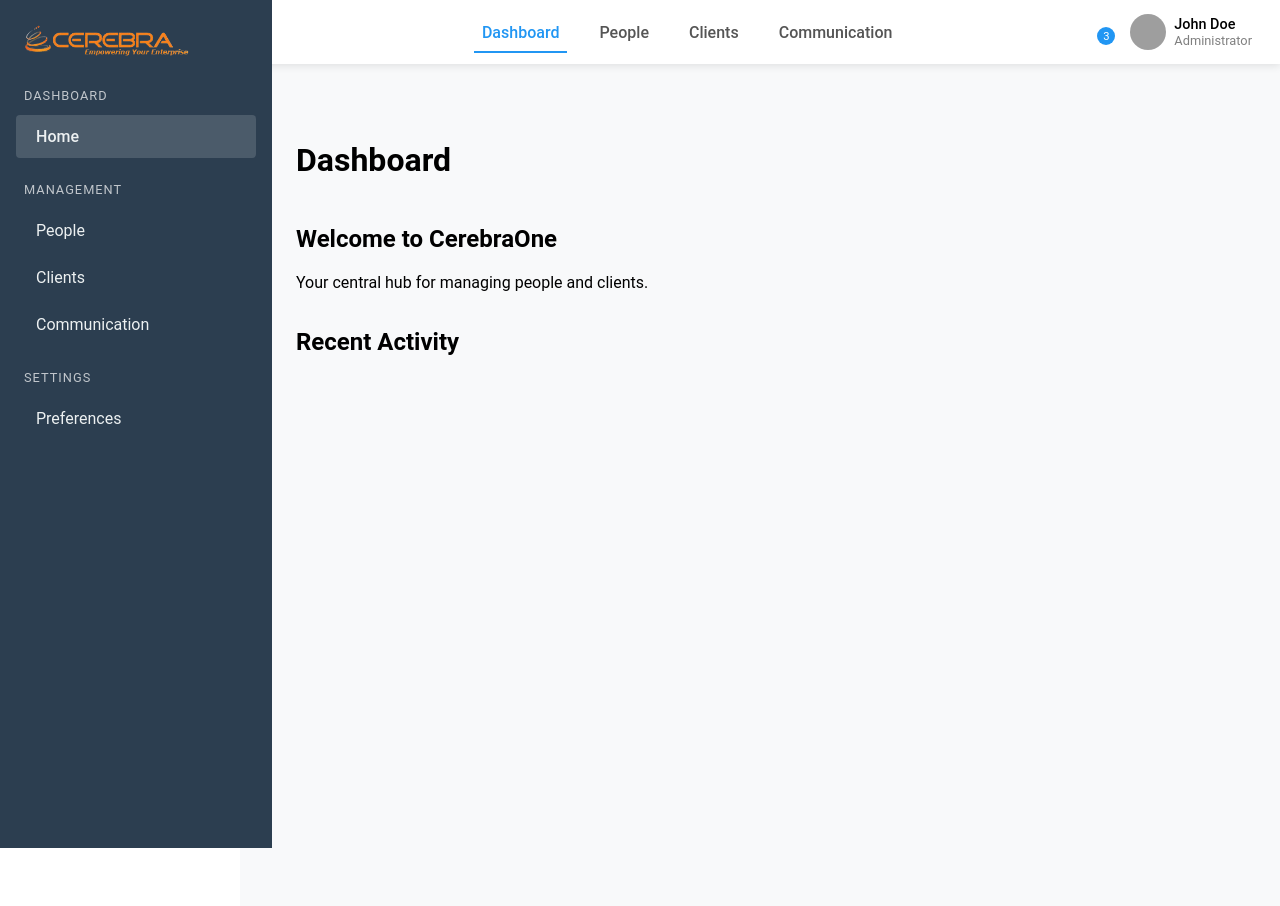
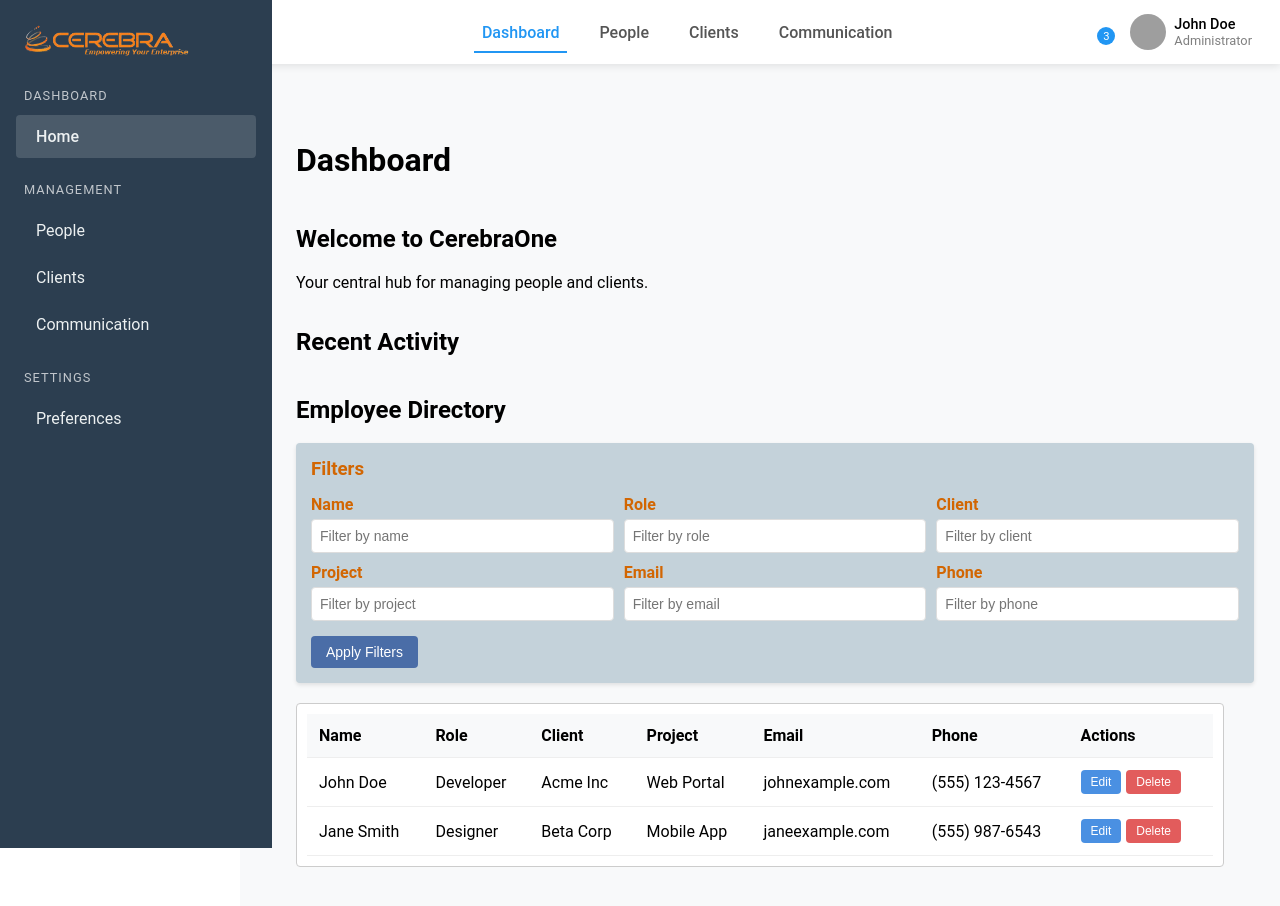
Before and after one commit to macr0nnie/CerbreaOneDemo, an Angular app: page /dashboard in a window 1280 px wide. Shown: the top 906 px of the page. Built offline with nearby package versions, Linux system fonts and the light colour scheme; grey boxes are pictures that could not be loaded.

Commit message:
intial_demo_v2 commit

```diff
--- a/src/app/components/clients/clients.component.html
+++ b/src/app/components/clients/clients.component.html
@@ -1 +1,2 @@
 <p>clients works!</p>
+  <app-people-table></app-people-table>
--- a/src/app/components/dashboard/dashboard.component.html
+++ b/src/app/components/dashboard/dashboard.component.html
@@ -21,3 +21,4 @@
 
 
 </div>
+  <app-people-table></app-people-table>
```
